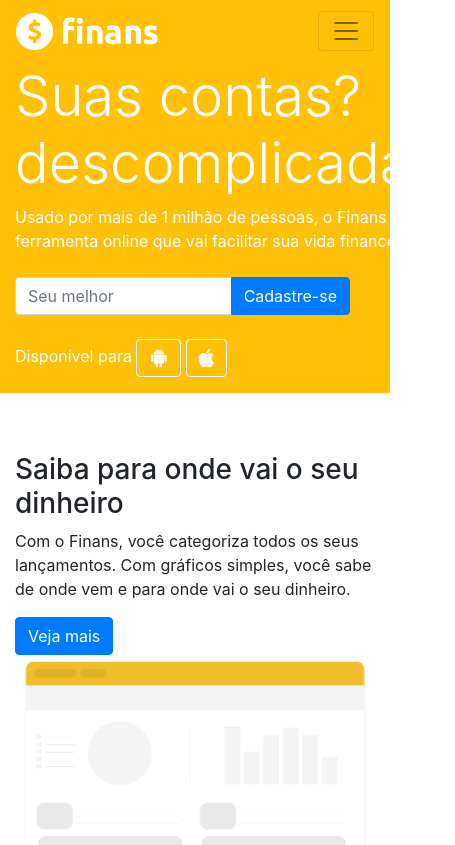
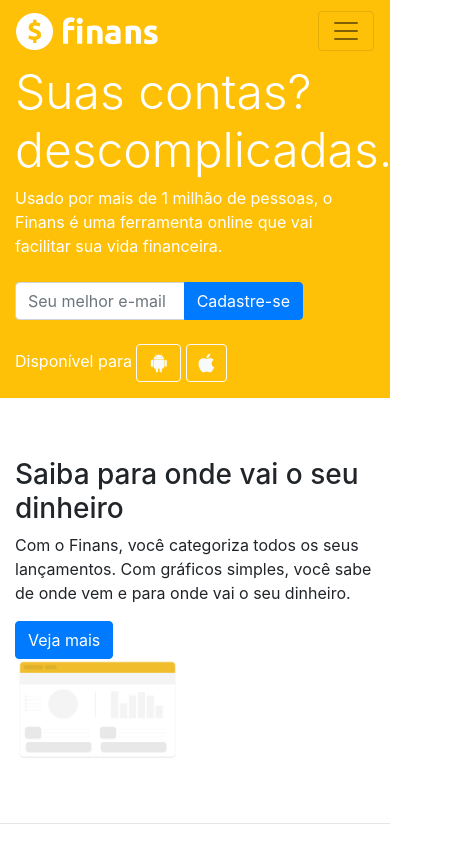
Before and after one commit to RodrigoOSilva/finans, a plain HTML site: page index.html in a window 390 px wide. Shown: the top 845 px of the page, 455 px wide, since content can reach past the window. Drawn offline with nearby package versions, Linux system fonts and the light colour scheme.

Commit message:
ultimas mudanças

```diff
--- a/css/estilo.css
+++ b/css/estilo.css
@@ -1,3 +1,7 @@
+body {
+        overflow-x: hidden;
+}
+
 #home {
     background: #ffc107;
     color: white;
@@ -17,13 +21,27 @@
 @media (max-width: 575.98px) {
 
     #home .input-group {
-        width: 335px;
+        width: 18em;
     }
+    .banner {
+        width: 21em;
+    }
+
+    .banner h2 {
+        font-size: 3em;
+    }
+
 
 }
 
 /* Small devices (landscape phones, 576px and up)*/
-@media (min-width: 576px) and (max-width: 767.98px) { ... }
+@media (min-width: 576px) and (max-width: 767.98px) {
+    .caixa.one img {
+        display: flex;
+        align-items: center;
+        justify-content: center;
+    }
+}
 
 /* Medium devices (tablets, 768px and up)*/
 @media (min-width: 768px) and (max-width: 991.98px) { ... }
--- a/index.html
+++ b/index.html
@@ -52,13 +52,13 @@
         <div class="container">
             <div class="row">
                 <div class="col-md-6 d-flex text-white">
-                   <div class="align-self-center">
-                    <h2 class="display-4 contas">Suas contas? descomplicadas.</h2>
+                   <div class="align-self-center banner">
+                    <h2 class="display-4">Suas contas? descomplicadas.</h2>
                        <p>Usado por mais de 1 milhão de pessoas, o Finans é uma ferramenta online que vai facilitar sua vida financeira.</p>
 
                        <form class="my-4">
                            <div class="input-group">
-                               <input type="text" placeholder="Seu melhor" class="form-control email">
+                               <input type="text" placeholder="Seu melhor e-mail" class="form-control email">
                                <div class="input-group-append">
                                    <button type="button" class="btn btn-primary">Cadastre-se</button>
                                </div>
@@ -82,7 +82,7 @@
         </div>
     </section>
 
-    <section class="caixa"> <!--Saiba para onde seu dinheiro está indo-->
+    <section class="caixa one"> <!--Saiba para onde seu dinheiro está indo-->
         <div class="container">
             <div class="row">
                 <div class="d-flex col-md-6">
@@ -92,7 +92,7 @@
                         <button type="button" class="btn btn-primary">Veja mais</button>
                     </div>
                 </div>
-                <div class="col-md-6">
+                <div class="col-6">
                     <img src="img/saiba.png" class="img-fluid">
                 </div>
             </div>
@@ -101,10 +101,10 @@
 
     </section> <!--Saiba para onde seu dinheiro está indo-->
 
-    <section class="caixa"> <!--Pare de pagar juros e economize-->
+    <section class="caixa two"> <!--Pare de pagar juros e economize-->
         <div class="container">
             <div class="row">
-                <div class="col-md-6">
+                <div class="col-6 justify-content-center">
                     <img src="img/juros.png" class="img-fluid">
                 </div>
                 <div class="col-md-6 d-flex">
@@ -125,21 +125,22 @@
         <div class="container">
             <div class="row d-flex justify-content-around">
                     <div class="col-md-4">
-                        <img src="img/facil.png" class="img-fluid">
                         <h4>Fácil de usar</h4>
                         <p>O Finans vai além do básico e permite que você faça controles incríveis, essenciais para suas finanças. Simples como tem que ser!</p>
+                        <img src="img/facil.png" class="img-fluid">
+
                     </div>
 
                     <div class="col-md-4">
-                        <img src="img/economize.png" class="img-fluid">
                         <h4>Economize seu tempo</h4>
                         <p>Tempo é dinheiro! Em segundos, você tem tudo sob controle e aproveite seu tempo com o que realmente importa pra você!</p>
+                        <img src="img/economize.png" class="img-fluid">
                     </div>
 
                     <div class="col-md-4">
-                        <img src="img/suporte.png" class="img-fluid">
                         <h4>Suporte amigo</h4>
                         <p>Dúvidas? Perguntas? Nosso suporte super legal ajuda você! A gente tá aqui pra resolver seus problemas e deixar sua vida bem mais fácil!</p>
+                        <img src="img/suporte.png" class="img-fluid">
                     </div>
             </div>
         </div>
```
